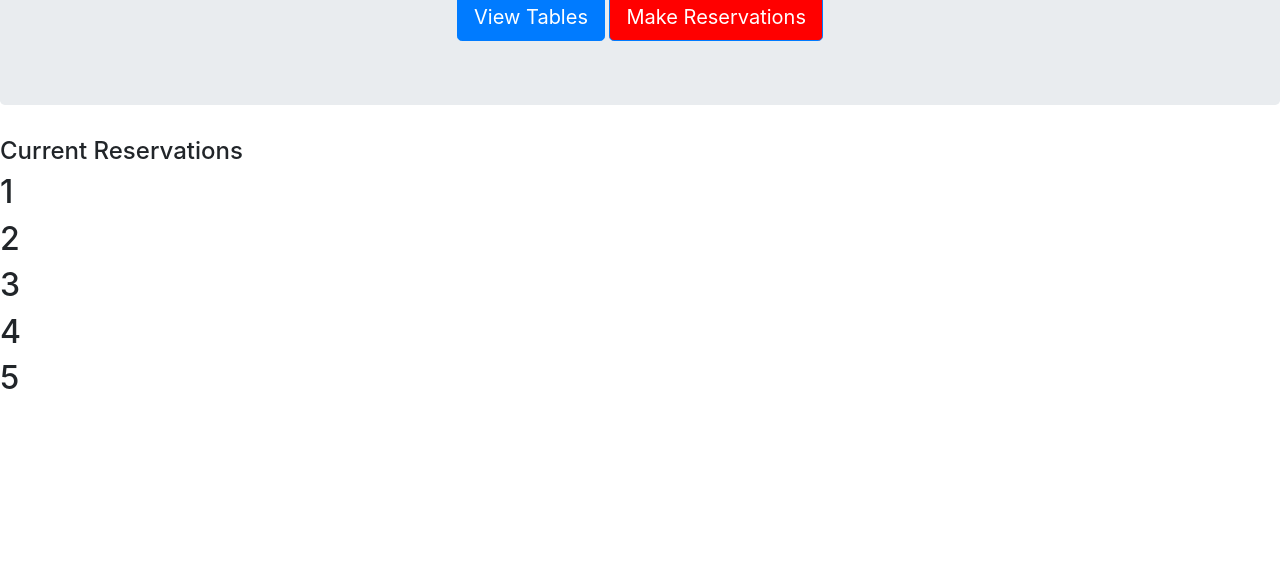
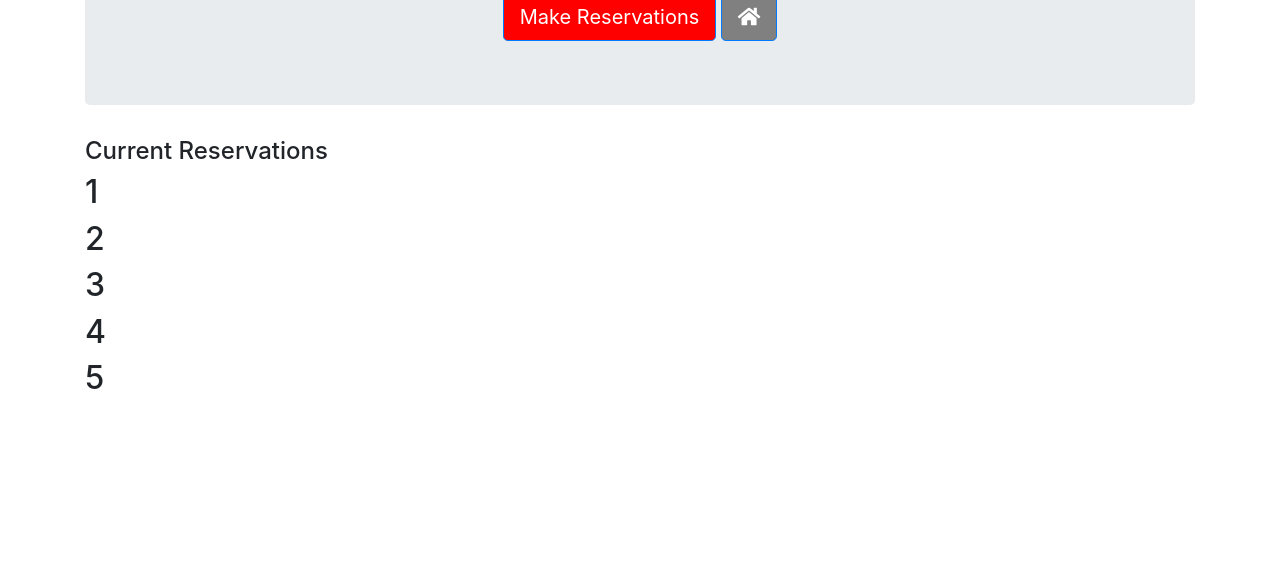
Before and after one commit to luvwitch/HotRestaurant, a website: page tables.html in a window 1280 px wide. Shown: the part 234-800 px from the top of the page. Drawn offline with nearby package versions, Linux system fonts and the light colour scheme.

Commit message:
tables update

```diff
--- a/tables.html
+++ b/tables.html
@@ -6,16 +6,18 @@
 
     <link rel="stylesheet" href="https://cdn.jsdelivr.net/npm/bootstrap@4.5.3/dist/css/bootstrap.min.css" integrity="sha384-TX8t27EcRE3e/ihU7zmQxVncDAy5uIKz4rEkgIXeMed4M0jlfIDPvg6uqKI2xXr2" crossorigin="anonymous">
     <link rel="stylesheet" href="./style.css" type="text/css">
+    <link rel="stylesheet" href="https://use.fontawesome.com/releases/v5.8.1/css/all.css" integrity="sha384-50oBUHEmvpQ+1lW4y57PTFmhCaXp0ML5d60M1M7uH2+nqUivzIebhndOJK28anvf" crossorigin="anonymous"/>
     <title>Hot Restaurant</title>
   </head>
   <body>
 
+    <div class="container">
         <div id="center" class="jumbotron">
             <h1 class="display-4">Hot Restaurant</h1>
             <hr class="my-4">
             <h2>We only have 5 tables!</h2>
-        <a class="btn btn-primary btn-lg" href="#" role="button">View Tables</a>
-        <a id="red" class="btn btn-primary btn-lg" href="#" role="button">Make Reservations</a>
+            <a id="red" class="btn btn-primary btn-lg" href="./reserve.html" role="button">Make Reservations</a>
+            <a id="gray" class="btn btn-primary btn-lg" href="./index.html" role="button"><i class="fas fa-home"></i></a>
         </div>
 
         <div id="tables" class="row">
@@ -56,6 +58,7 @@
 
 
         </div>
+    </div>
 
 
 
```
Lines whose indentation alone changed are shown as unchanged.
